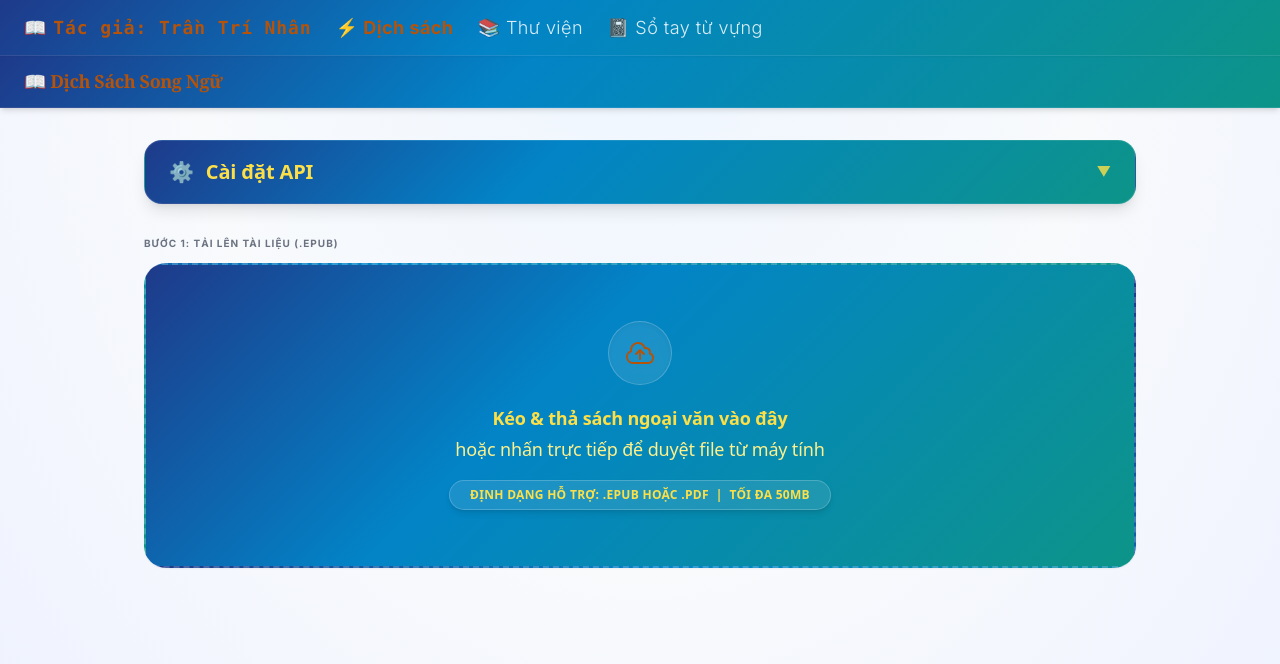
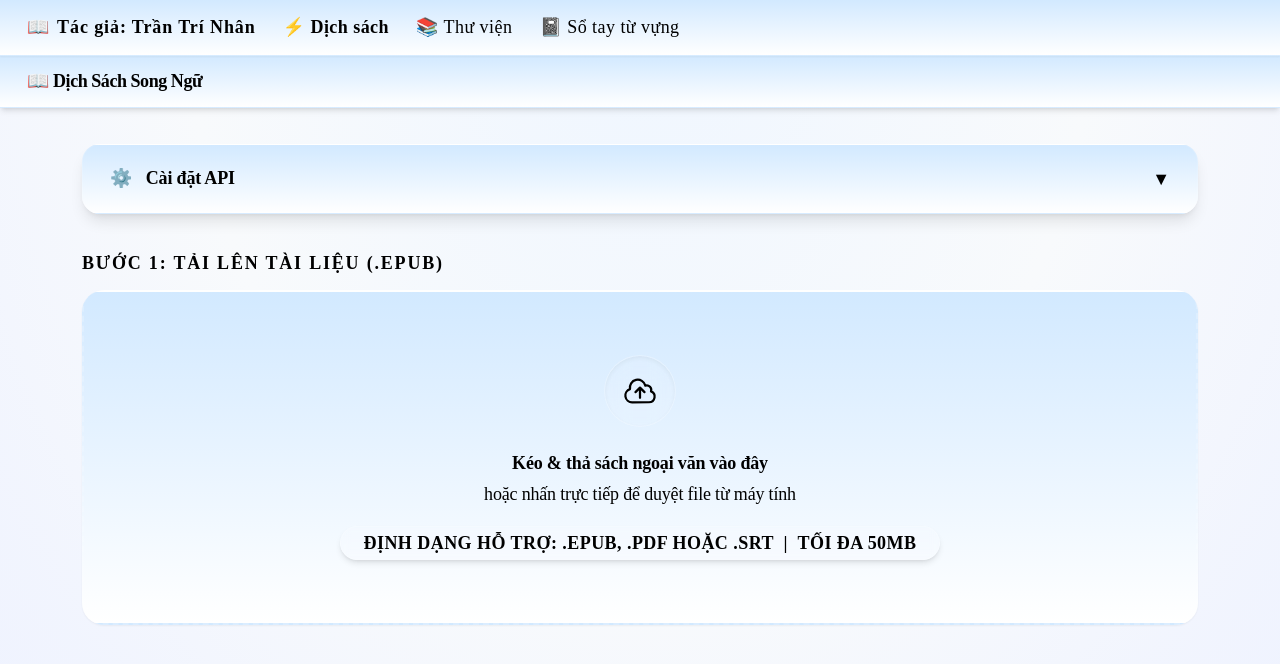
Before and after one commit to trantrinhan88/dich-sach-by-tri-nhan, a Next.js app: page / in a window 1280 px wide. Shown: the top 664 px of the page. Built offline with nearby package versions, Linux system fonts and the light colour scheme.

Commit message:
Mô tả tính năng mới bạn vừa thêm

```diff
--- a/app/api/export/route.ts
+++ b/app/api/export/route.ts
@@ -4,6 +4,7 @@ import { exportHTML } from '@/lib/exporters/html'
 import { exportPDF } from '@/lib/exporters/pdf'
 import { exportEPUB } from '@/lib/exporters/epub'
 import { exportDOCX } from '@/lib/exporters/docx'
+import { exportSRT } from '@/lib/exporters/srt'
 
 export const maxDuration = 120
 
@@ -12,6 +13,7 @@ const MIME: Record<ExportFormat, string> = {
   pdf: 'application/pdf',
   epub: 'application/epub+zip',
   docx: 'application/vnd.openxmlformats-officedocument.wordprocessingml.document',
+  srt: 'text/plain',
 }
 
 export async function POST(request: NextRequest) {
@@ -48,6 +50,9 @@ export async function POST(request: NextRequest) {
       case 'docx':
         content = await exportDOCX(blocks, safeTitle, bilingual)
         break
+      case 'srt':
+        content = exportSRT(blocks, bilingual)
+        break
       default:
         return NextResponse.json({ error: 'Định dạng không hỗ trợ' }, { status: 400 })
     }
--- a/app/api/parse/route.ts
+++ b/app/api/parse/route.ts
@@ -1,6 +1,7 @@
 import { NextRequest, NextResponse } from 'next/server'
 import { parsePDF } from '@/lib/parsers/pdf'
 import { parseEPUB } from '@/lib/parsers/epub'
+import { parseSRT } from '@/lib/parsers/srt'
 
 export const maxDuration = 60
 
@@ -26,8 +27,13 @@ export async function POST(request: NextRequest) {
       return NextResponse.json({ blocks, pageCount, fileType: 'epub', fileName: file.name })
     }
 
+    if (fileName.endsWith('.srt')) {
+      const { blocks, pageCount } = await parseSRT(buffer)
+      return NextResponse.json({ blocks, pageCount, fileType: 'srt', fileName: file.name })
+    }
+
     return NextResponse.json(
-      { error: 'Định dạng không hỗ trợ. Chỉ hỗ trợ .pdf và .epub' },
+      { error: 'Định dạng không hỗ trợ. Chỉ hỗ trợ .pdf, .epub và .srt' },
       { status: 400 }
     )
   } catch (err) {
--- a/app/globals.css
+++ b/app/globals.css
@@ -660,6 +660,26 @@
 .custom-gradient-card select option,
 .light-theme .custom-gradient-card select option {
   background-color: #0f172a !important;
-  color: #facc15 !important;
+  color: #000000 !important;
   font-weight: bold !important;
 }
+
+/* User global styling overrides: all text black, Times New Roman, 18px size */
+*,
+* *,
+*::placeholder,
+input::placeholder,
+textarea::placeholder,
+.text-yellow-100, .text-yellow-200, .text-yellow-300, .text-yellow-400, .text-yellow-500, .text-yellow-600,
+.\!text-yellow-100, .\!text-yellow-200, .\!text-yellow-300, .\!text-yellow-400, .\!text-yellow-500, .\!text-yellow-600,
+.text-yellow-300\/80, .\!text-yellow-300\/80, .text-yellow-200\/80, .\!text-yellow-200\/80,
+.hover\:text-yellow-300:hover, .hover\:text-yellow-200:hover, .hover\:\!text-yellow-300:hover, .hover\:\!text-yellow-200:hover,
+.group-hover\:text-yellow-300:hover, .group-hover\:text-yellow-200:hover, .group-hover\:\!text-yellow-300:hover, .group-hover\:\!text-yellow-200:hover,
+.light-theme .text-yellow-300, .light-theme .text-yellow-400, .light-theme .\!text-yellow-300, .light-theme .\!text-yellow-400,
+.light-theme .text-yellow-100, .light-theme .text-yellow-200, .light-theme .\!text-yellow-100, .light-theme .\!text-yellow-200,
+.text-amber-100, .text-amber-200, .text-amber-300, .text-amber-400, .text-amber-500, .text-amber-600,
+.\!text-amber-100, .\!text-amber-200, .\!text-amber-300, .\!text-amber-400, .\!text-amber-500, .\!text-amber-600 {
+  color: #000000 !important;
+  font-family: 'Times New Roman', Times, serif !important;
+  font-size: 18px !important;
+}
--- a/app/page.tsx
+++ b/app/page.tsx
@@ -90,6 +90,20 @@ function applySplitMode(docBlocks: DocumentBlock[], splitMode: SplitMode): Docum
 }
 
 function getChapters(docBlocks: DocumentBlock[], splitMode: SplitMode = 'combined'): ChapterInfo[] {
+  const isSrt = docBlocks.some(b => b.metadata?.srtTimecode)
+  if (isSrt) {
+    const totalBlocks = docBlocks.length
+    const translatedCount = docBlocks.filter(b => b.translatedText && !b.translatedText.startsWith('[CHƯA DỊCH]')).length
+    return [{
+      href: 'subtitle_chapter',
+      title: 'Danh sách phụ đề SRT',
+      blocksCount: totalBlocks,
+      translatedCount,
+      isCompleted: totalBlocks === translatedCount,
+      firstBlockIndex: 0
+    }]
+  }
+
   const chapters: ChapterInfo[] = []
   let currentChapter: ChapterInfo = {
     href: 'intro',
@@ -158,6 +172,15 @@ function getChapters(docBlocks: DocumentBlock[], splitMode: SplitMode = 'combine
 }
 
 function getBlockChapterMap(docBlocks: DocumentBlock[], splitMode: SplitMode = 'combined'): Record<string, string> {
+  const isSrt = docBlocks.some(b => b.metadata?.srtTimecode)
+  if (isSrt) {
+    const map: Record<string, string> = {}
+    docBlocks.forEach(b => {
+      map[b.id] = 'subtitle_chapter'
+    })
+    return map
+  }
+
   const map: Record<string, string> = {}
   let currentChapterId = 'intro'
   let lastHref = ''
@@ -194,7 +217,7 @@ export default function Home() {
   const [step, setStep] = useState<Step>('upload')
   const [blocks, setBlocks] = useState<DocumentBlock[]>([])
   const [fileName, setFileName] = useState('')
-  const [fileType, setFileType] = useState<'pdf' | 'epub'>('pdf')
+  const [fileType, setFileType] = useState<'pdf' | 'epub' | 'srt'>('pdf')
   const [progress, setProgress] = useState({ completed: 0, total: 0 })
   const [partialTranslated, setPartialTranslated] = useState<DocumentBlock[]>([])
   const [exportFormat, setExportFormat] = useState<ExportFormat>('epub')
@@ -230,8 +253,12 @@ export default function Home() {
   const [selectedChapters, setSelectedChapters] = useState<string[]>([])
 
   useEffect(() => {
-    setSelectedChapters([])
-  }, [blocks])
+    if (blocks.length > 0 && fileType === 'srt') {
+      setSelectedChapters(['subtitle_chapter'])
+    } else {
+      setSelectedChapters([])
+    }
+  }, [blocks, fileType])
 
   const triggerToast = (msg: string) => {
     setToastMsg(msg)
@@ -258,8 +285,8 @@ export default function Home() {
     if (!file) return
 
     const ext = file.name.split('.').pop()?.toLowerCase()
-    if (ext !== 'pdf' && ext !== 'epub') {
-      setError('Chỉ hỗ trợ file .pdf và .epub')
+    if (ext !== 'pdf' && ext !== 'epub' && ext !== 'srt') {
+      setError('Chỉ hỗ trợ file .pdf, .epub và .srt')
       e.target.value = ''
       return
     }
@@ -283,7 +310,7 @@ export default function Home() {
       setImportInfo(`Đang lưu sách ${file.name} vào thư viện IndexedDB...`)
 
       const id = `book_${Date.now()}`
-      const title = file.name.replace(/\.(pdf|epub)$/i, '')
+      const title = file.name.replace(/\.(pdf|epub|srt)$/i, '')
       const metadata: Omit<BookMetadata, 'createdAt' | 'lastReadAt'> = {
         id,
         title,
@@ -298,7 +325,7 @@ export default function Home() {
       triggerToast(`📥 Đã thêm sách "${title}" vào thư viện!`)
       loadLibrary()
     } catch (err) {
-      setError(err instanceof Error ? err.message : 'Lỗi nhập file EPUB/PDF')
+      setError(err instanceof Error ? err.message : 'Lỗi nhập file EPUB/PDF/SRT')
     } finally {
       setIsImporting(false)
       setImportInfo('')
@@ -316,6 +343,11 @@ export default function Home() {
       setStep('ready')
       setPartialTranslated([])
       setActiveTab('translate')
+      if (book.fileType === 'srt') {
+        setExportFormat('srt')
+      } else {
+        setExportFormat('epub')
+      }
       triggerToast(`⚡ Đã tải sách "${book.title}" vào phân khu Dịch sách!`)
     } catch (err) {
       console.error('Lỗi khi tải sách để dịch:', err)
@@ -374,7 +406,7 @@ export default function Home() {
   const autoSaveToLibrary = async (finalBlocks: DocumentBlock[]) => {
     try {
       const id = translatingBookId || `book_${Date.now()}`
-      const title = fileName.replace(/\.(pdf|epub)$/i, '')
+      const title = fileName.replace(/\.(pdf|epub|srt)$/i, '')
       const tCount = finalBlocks.filter(b => b.translatedText && !b.translatedText.startsWith('[CHƯA DỊCH]')).length
       const metadata: Omit<BookMetadata, 'createdAt' | 'lastReadAt'> = {
         id,
@@ -419,7 +451,7 @@ export default function Home() {
 
         let title = file.name.replace(/\.json$/i, '')
         let blocksToImport: DocumentBlock[] = []
-        let fType: 'pdf' | 'epub' = 'epub'
+        let fType: 'pdf' | 'epub' | 'srt' = 'epub'
 
         if (parsed && typeof parsed === 'object') {
           if (Array.isArray(parsed)) {
@@ -464,7 +496,7 @@ export default function Home() {
     e.target.value = ''
   }
 
-  const handleFileParsed = (parsedBlocks: DocumentBlock[], name: string, type: 'pdf' | 'epub') => {
+  const handleFileParsed = (parsedBlocks: DocumentBlock[], name: string, type: 'pdf' | 'epub' | 'srt') => {
     setBlocks(parsedBlocks)
     setFileName(name)
     setFileType(type)
@@ -472,6 +504,11 @@ export default function Home() {
     setPartialTranslated([])
     setError('')
     setSplitMode('combined')
+    if (type === 'srt') {
+      setExportFormat('srt')
+    } else {
+      setExportFormat('epub')
+    }
   }
 
   const handleResetChapterTranslation = (chapterId: string) => {
@@ -633,7 +670,7 @@ export default function Home() {
     setStep('translating')
 
     const splitBlocks = applySplitMode(blocks, splitMode)
-    const workingBlocks = bilingual ? expandForBilingual(splitBlocks) : splitBlocks
+    const workingBlocks = (bilingual && fileType !== 'srt') ? expandForBilingual(splitBlocks) : splitBlocks
     const chapterMap = getBlockChapterMap(workingBlocks, splitMode)
 
     // Chỉ dịch các câu thuộc chương được chọn và chưa được dịch (hoặc đã được reset)
@@ -810,7 +847,7 @@ export default function Home() {
         body: JSON.stringify({
           blocks: exportBlocks,
           format: exportFormat,
-          title: fileName.replace(/\.(pdf|epub)$/i, '') + (bilingual ? ' (Song ngữ)' : ' (Tiếng Việt)'),
+          title: fileName.replace(/\.(pdf|epub|srt)$/i, '') + (bilingual ? ' (Song ngữ)' : ' (Tiếng Việt)'),
           bilingual,
         }),
       })
@@ -824,7 +861,7 @@ export default function Home() {
       const url = URL.createObjectURL(blob)
       const a = document.createElement('a')
       a.href = url
-      a.download = `${fileName.replace(/\.(pdf|epub)$/i, '')}_${bilingual ? 'bilingual' : 'vi'}.${exportFormat}`
+      a.download = `${fileName.replace(/\.(pdf|epub|srt)$/i, '')}_${bilingual ? 'bilingual' : 'vi'}.${exportFormat}`
       document.body.appendChild(a)
       a.click()
       document.body.removeChild(a)
@@ -857,7 +894,7 @@ export default function Home() {
       {/* Thin Apple Global Nav (56px) */}
       <nav
         className="h-[56px] border-b border-white/10 flex items-center px-6 sticky top-0 z-50 justify-between select-none shadow-sm"
-        style={{ background: 'linear-gradient(135deg, #1e3a8a 0%, #0284c7 40%, #0d9488 100%)' }}
+        style={{ background: 'linear-gradient(to bottom, #d2e9ff 0%, #ffffff 100%)' }}
       >
         <div className="flex items-center gap-6">
           <span className="text-yellow-300 font-bold text-[18px] tracking-wider cursor-pointer hover:opacity-80 active-scale transition-all flex items-center gap-1.5" onClick={() => resetToUpload()}>
@@ -877,11 +914,11 @@ export default function Home() {
       {/* Apple Sub-Nav (52px) */}
       <div
         className="h-[52px] sticky top-[56px] z-40 border-b border-white/10 flex items-center justify-between px-6 shadow-md"
-        style={{ background: 'linear-gradient(135deg, #1e3a8a 0%, #0284c7 40%, #0d9488 100%)' }}
+        style={{ background: 'linear-gradient(to bottom, #d2e9ff 0%, #ffffff 100%)' }}
       >
         <div className="flex items-center gap-3">
           <span className="font-serif font-semibold text-[18px] text-yellow-300 tracking-tight">
-            {fileName ? `📄 ${fileName.replace(/\.(pdf|epub)$/i, '')}` : "📖 Dịch Sách Song Ngữ"}
+            {fileName ? `📄 ${fileName.replace(/\.(pdf|epub|srt)$/i, '')}` : "📖 Dịch Sách Song Ngữ"}
           </span>
           {step !== 'upload' && activeTab === 'translate' && (
             <span className="text-[10px] uppercase font-mono tracking-widest bg-white/20 text-yellow-300 px-2.5 py-0.5 rounded-full font-bold border border-white/20 shadow-sm">
@@ -946,10 +983,10 @@ export default function Home() {
                 </div>
                 <div className="flex items-center gap-2">
                   <label className="flex items-center gap-2 px-5 py-2.5 bg-[#0066cc] hover:bg-[#0071e3] text-white text-xs font-bold rounded-full shadow-sm cursor-pointer transition-all active-scale shrink-0 select-none">
-                    <span>📥 Thêm sách mới (EPUB/PDF)</span>
+                    <span>📥 Thêm sách/phụ đề mới (EPUB/PDF/SRT)</span>
                     <input
                       type="file"
-                      accept=".epub,.pdf"
+                      accept=".epub,.pdf,.srt"
                       onChange={handleEpubImport}
                       className="hidden"
                     />
@@ -1038,7 +1075,8 @@ export default function Home() {
                       return (
                         <div
                           key={book.id}
-                          className="group relative bg-white dark:bg-[#1c1c1e] border border-black/5 dark:border-white/5 rounded-[22px] p-6 flex flex-col justify-between hover:border-black/10 dark:hover:border-white/10 transition-all duration-300 shadow-sm hover:-translate-y-0.5 overflow-hidden"
+                          className="group relative border border-black/5 dark:border-white/5 rounded-[22px] p-6 flex flex-col justify-between hover:border-black/10 dark:hover:border-white/10 transition-all duration-300 shadow-sm hover:-translate-y-0.5 overflow-hidden"
+                          style={{ background: 'linear-gradient(to bottom, #d2e9ff 0%, #ffffff 100%)' }}
                         >
                           <div className="flex items-center justify-between gap-2 mb-4 z-10 select-none">
                             <span className="text-[8px] uppercase tracking-wider font-extrabold bg-[#0066cc]/10 dark:bg-[#2997ff]/10 text-[#0066cc] dark:text-[#2997ff] px-2.5 py-0.5 rounded-full border border-[#0066cc]/10 dark:border-[#2997ff]/10">
@@ -1178,7 +1216,7 @@ export default function Home() {
             {/* Step: Ready to translate */}
             {step === 'ready' && (
               <section className="space-y-5">
-                <div className="bg-white dark:bg-[#1c1c1e] border border-black/5 dark:border-white/5 rounded-[22px] p-6 flex flex-wrap items-center justify-between gap-4 shadow-sm">
+                <div className="border border-black/5 dark:border-white/5 rounded-[22px] p-6 flex flex-wrap items-center justify-between gap-4 shadow-sm" style={{ background: 'linear-gradient(to bottom, #d2e9ff 0%, #ffffff 100%)' }}>
                   <div className="flex-1 min-w-0">
                     <p className="text-gray-900 dark:text-white font-bold text-sm truncate">📄 {fileName}</p>
                     <p className="text-gray-400 dark:text-gray-500 text-xs mt-1 font-medium">{blocks.length} đoạn văn · {fileType.toUpperCase()}</p>
@@ -1190,7 +1228,7 @@ export default function Home() {
 
                 {/* Chapter Selector Section */}
                 {blocks.length > 0 && (
-                  <div className="bg-white dark:bg-[#1c1c1e] border border-black/5 dark:border-white/5 rounded-[22px] p-6 space-y-5 shadow-sm">
+                  <div className="border border-black/5 dark:border-white/5 rounded-[22px] p-6 space-y-5 shadow-sm" style={{ background: 'linear-gradient(to bottom, #d2e9ff 0%, #ffffff 100%)' }}>
                     <div className="border-b border-black/5 dark:border-white/5 pb-4 flex flex-col sm:flex-row sm:items-center justify-between gap-3">
                       <div className="space-y-1">
                         <h3 className="text-sm font-extrabold text-gray-900 dark:text-white tracking-wide uppercase">📖 DANH SÁCH CHƯƠNG</h3>
@@ -1418,7 +1456,7 @@ export default function Home() {
                     </p>
                   ) : (
                     <div className="flex flex-wrap gap-3 items-center select-none">
-                      {(['epub', 'html', 'docx', 'pdf'] as ExportFormat[]).map(fmt => (
+                      {((fileType === 'srt' ? ['srt', 'html', 'docx', 'pdf'] : ['epub', 'html', 'docx', 'pdf']) as ExportFormat[]).map(fmt => (
                         <button
                           key={fmt}
                           onClick={() => setExportFormat(fmt)}
@@ -1463,7 +1501,7 @@ export default function Home() {
 
                   <div className="flex flex-wrap items-center gap-3">
                     <span className="text-gray-400 dark:text-gray-500 text-xs font-bold">Xuất ra:</span>
-                    {(['html', 'epub', 'docx', 'pdf'] as ExportFormat[]).map(fmt => (
+                    {((fileType === 'srt' ? ['srt', 'html', 'docx', 'pdf'] : ['html', 'epub', 'docx', 'pdf']) as ExportFormat[]).map(fmt => (
                       <button
                         key={fmt}
                         onClick={() => setExportFormat(fmt)}
--- a/components/ApiConfig.tsx
+++ b/components/ApiConfig.tsx
@@ -228,7 +228,7 @@ export default function ApiConfig({ onConfigChange }: Props) {
     <div
       className="custom-gradient-card border border-white/10 rounded-[18px] shadow-lg overflow-hidden transition-all duration-300"
       style={{
-        background: 'linear-gradient(135deg, #1e3a8a 0%, #0284c7 40%, #0d9488 100%)',
+        background: 'linear-gradient(to bottom, #d2e9ff 0%, #ffffff 100%)',
         color: '#facc15',
         fontFamily: 'system-ui, -apple-system, BlinkMacSystemFont, "Segoe UI", Roboto, sans-serif',
         fontSize: '18px'
--- a/components/FileUpload.tsx
+++ b/components/FileUpload.tsx
@@ -4,7 +4,7 @@ import { useState, useRef, DragEvent, ChangeEvent } from 'react'
 import { DocumentBlock } from '@/lib/types'
 
 interface Props {
-  onFileParsed: (blocks: DocumentBlock[], fileName: string, fileType: 'pdf' | 'epub') => void
+  onFileParsed: (blocks: DocumentBlock[], fileName: string, fileType: 'pdf' | 'epub' | 'srt') => void
 }
 
 const MAX_MB = 50
@@ -26,8 +26,8 @@ export default function FileUpload({ onFileParsed }: Props) {
     }
 
     const ext = file.name.split('.').pop()?.toLowerCase()
-    if (ext !== 'pdf' && ext !== 'epub') {
-      setError('Chỉ hỗ trợ file .pdf và .epub')
+    if (ext !== 'pdf' && ext !== 'epub' && ext !== 'srt') {
+      setError('Chỉ hỗ trợ file .pdf, .epub và .srt')
       return
     }
 
@@ -78,7 +78,7 @@ export default function FileUpload({ onFileParsed }: Props) {
         ${dragging ? 'border-transparent bg-white/20 dark:bg-black/40 scale-[1.01]' : 'border-white/20 hover:border-white/35'}
         ${loading ? 'cursor-wait pointer-events-none' : ''}`}
       style={{
-        background: 'linear-gradient(135deg, #1e3a8a 0%, #0284c7 40%, #0d9488 100%)',
+        background: 'linear-gradient(to bottom, #d2e9ff 0%, #ffffff 100%)',
         color: '#ffffff',
         fontFamily: 'system-ui, -apple-system, BlinkMacSystemFont, "Segoe UI", Roboto, sans-serif',
         fontSize: '18px'
@@ -92,7 +92,7 @@ export default function FileUpload({ onFileParsed }: Props) {
       <input
         ref={inputRef}
         type="file"
-        accept=".pdf,.epub"
+        accept=".pdf,.epub,.srt"
         className="hidden"
         onChange={onChange}
       />
@@ -120,7 +120,7 @@ export default function FileUpload({ onFileParsed }: Props) {
           <p className="!text-yellow-200 text-[18px] font-medium">hoặc nhấn trực tiếp để duyệt file từ máy tính</p>
           <div className="pt-3">
             <span className="inline-block text-xs !text-yellow-300 font-bold uppercase tracking-wide bg-white/10 px-5 py-1.5 rounded-full border border-white/20 shadow-md backdrop-blur-sm">
-              ĐỊNH DẠNG HỖ TRỢ: .EPUB hoặc .PDF &nbsp;|&nbsp; TỐI ĐA {MAX_MB}MB
+              ĐỊNH DẠNG HỖ TRỢ: .EPUB, .PDF hoặc .SRT &nbsp;|&nbsp; TỐI ĐA {MAX_MB}MB
             </span>
           </div>
         </div>
--- a/components/VocabNotebook.tsx
+++ b/components/VocabNotebook.tsx
@@ -331,7 +331,8 @@ export default function VocabNotebook() {
                 return (
                   <div
                     key={item.id}
-                    className="relative overflow-hidden bg-white dark:bg-[#1c1c1e] border border-black/5 dark:border-white/5 rounded-[22px] p-5 flex flex-col justify-between space-y-4 shadow-sm hover:border-black/10 dark:hover:border-white/10 transition-all duration-300"
+                    className="relative overflow-hidden border border-black/5 dark:border-white/5 rounded-[22px] p-5 flex flex-col justify-between space-y-4 shadow-sm hover:border-black/10 dark:hover:border-white/10 transition-all duration-300"
+                    style={{ background: 'linear-gradient(to bottom, #d2e9ff 0%, #ffffff 100%)' }}
                   >
                     {/* Top line with word details & delete */}
                     <div className="flex justify-between items-start">
--- /dev/null
+++ b/lib/exporters/srt.ts
@@ -0,0 +1,33 @@
+import { DocumentBlock } from '../types'
+
+export function exportSRT(blocks: DocumentBlock[], bilingual?: boolean): string {
+  let srtContent = ''
+  let count = 1
+
+  for (const block of blocks) {
+    const timecode = (block.metadata?.srtTimecode as string) || '00:00:00,000 --> 00:00:00,000'
+    const index = count
+
+    const original = block.originalText || ''
+    let translated = block.translatedText || ''
+    if (translated.startsWith('[CHƯA DỊCH]')) {
+      translated = original
+    }
+
+    let text = ''
+    if (bilingual) {
+      if (translated && translated !== original) {
+        text = `${translated}\n${original}`
+      } else {
+        text = original
+      }
+    } else {
+      text = translated || original
+    }
+
+    srtContent += `${index}\n${timecode}\n${text}\n\n`
+    count++
+  }
+
+  return srtContent.trim() + '\n'
+}
--- a/lib/library.ts
+++ b/lib/library.ts
@@ -3,7 +3,7 @@ import { DocumentBlock } from './types'
 export interface BookMetadata {
   id: string
   title: string
-  fileType: 'pdf' | 'epub'
+  fileType: 'pdf' | 'epub' | 'srt'
   isFavorite: boolean
   lastPage: number
   totalPages: number
--- /dev/null
+++ b/lib/parsers/srt.ts
@@ -0,0 +1,63 @@
+import { DocumentBlock } from '../types'
+import { randomUUID } from 'crypto'
+
+export async function parseSRT(buffer: ArrayBuffer): Promise<{
+  blocks: DocumentBlock[]
+  pageCount: number
+}> {
+  const text = new TextDecoder('utf-8').decode(buffer)
+  const normalizedText = text.replace(/\r\n/g, '\n').replace(/\r/g, '\n')
+
+  // Split by double newlines (with optional whitespace)
+  const rawBlocks = normalizedText.split(/\n\s*\n/)
+
+  const blocks: DocumentBlock[] = []
+  let srtIndex = 1
+
+  for (const rawBlock of rawBlocks) {
+    const lines = rawBlock.trim().split('\n').map(l => l.trim()).filter(Boolean)
+    if (lines.length < 2) continue
+
+    let indexStr = lines[0]
+    let timecodeLine = lines[1]
+    let textStartIdx = 2
+
+    // Check if the first line is actually a number. If not, maybe it's just the timing line.
+    if (!/^\d+$/.test(indexStr)) {
+      if (indexStr.includes('-->')) {
+        timecodeLine = indexStr
+        indexStr = String(srtIndex)
+        textStartIdx = 1
+      } else {
+        continue
+      }
+    }
+
+    if (!timecodeLine || !timecodeLine.includes('-->')) {
+      continue
+    }
+
+    const originalText = lines.slice(textStartIdx).join('\n')
+    if (!originalText) continue
+
+    blocks.push({
+      id: randomUUID(),
+      type: 'paragraph',
+      originalText,
+      style: {
+        fontSize: 12,
+        fontWeight: 'normal',
+      },
+      metadata: {
+        chapterHref: 'subtitle_chapter',
+        srtIndex: parseInt(indexStr, 10) || srtIndex,
+        srtTimecode: timecodeLine
+      }
+    })
+    srtIndex++
+  }
+
+  const pageCount = Math.ceil(blocks.length / 20) || 1
+
+  return { blocks, pageCount }
+}
--- a/lib/types.ts
+++ b/lib/types.ts
@@ -35,7 +35,7 @@ export interface DocumentBlock {
 }
 
 export type AIProvider = 'deepseek' | 'gemini' | 'openai' | 'claude'
-export type ExportFormat = 'html' | 'pdf' | 'epub' | 'docx'
+export type ExportFormat = 'html' | 'pdf' | 'epub' | 'docx' | 'srt'
 
 export interface TranslationConfig {
   provider: AIProvider
@@ -60,5 +60,5 @@ export interface ParseResult {
   blocks: DocumentBlock[]
   pageCount: number
   detectedLanguage?: string
-  fileType: 'pdf' | 'epub'
+  fileType: 'pdf' | 'epub' | 'srt'
 }
```
Also changed, not shown: components/DocumentPreview.tsx (+24 -0 lines), 1 other file (tests, documents, lock files or other folders).
